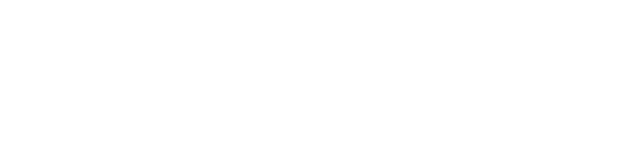
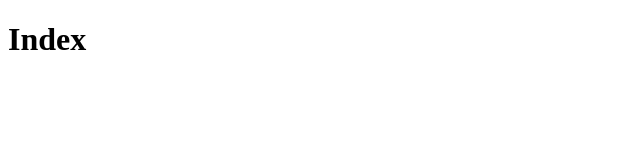
Before and after one commit to NuTsyTo/git-flow-solo-advance, a plain HTML site: page index.html in a window 1280 px wide. Shown: the whole page, without its empty margins (0-640 px from the left). Drawn offline with Linux system fonts and the light colour scheme.

Commit message:
3eme commit (Modification du fichier index.html)

```diff
--- a/index.html
+++ b/index.html
@@ -3,9 +3,9 @@
 <head>
     <meta charset="UTF-8">
     <meta name="viewport" content="width=device-width, initial-scale=1.0">
-    <title>Document</title>
+    <title> Index </title>
 </head>
 <body>
-
+    <h1> Index </h1>
 </body>
 </html>
```
